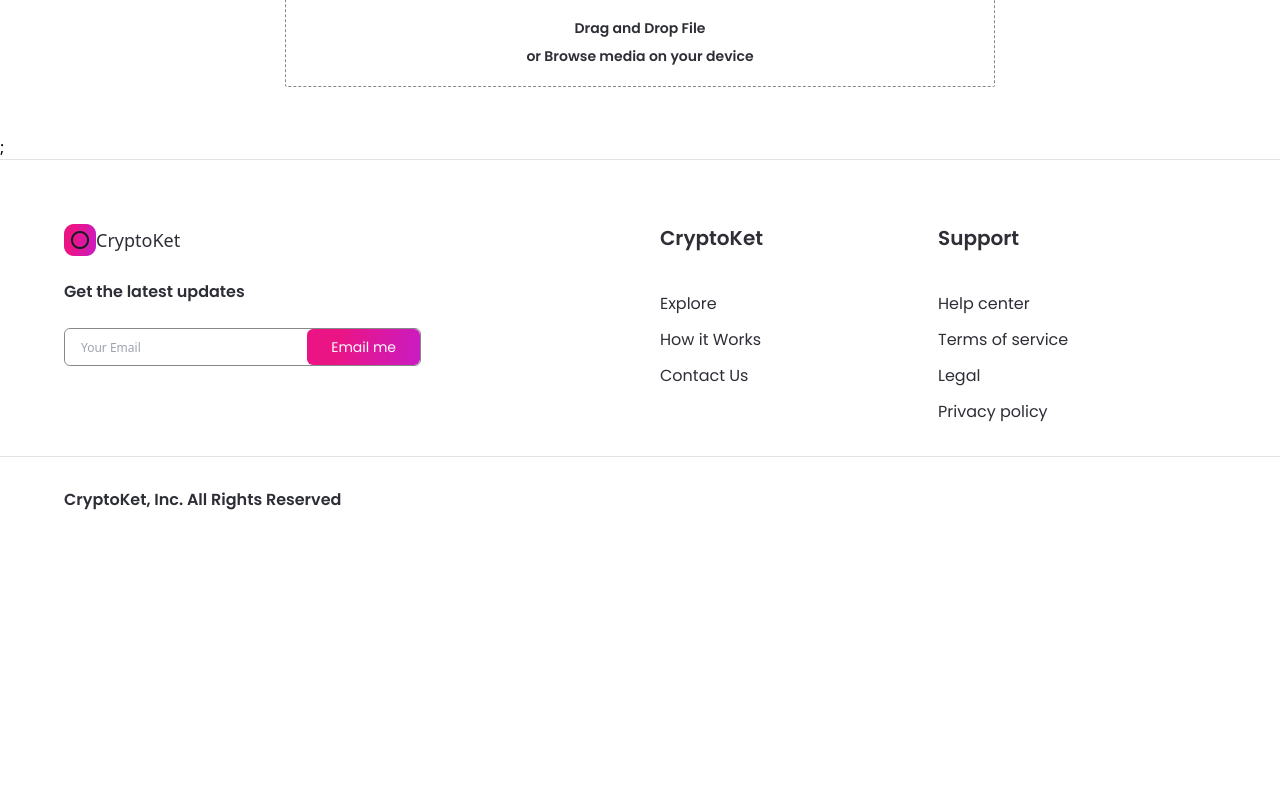
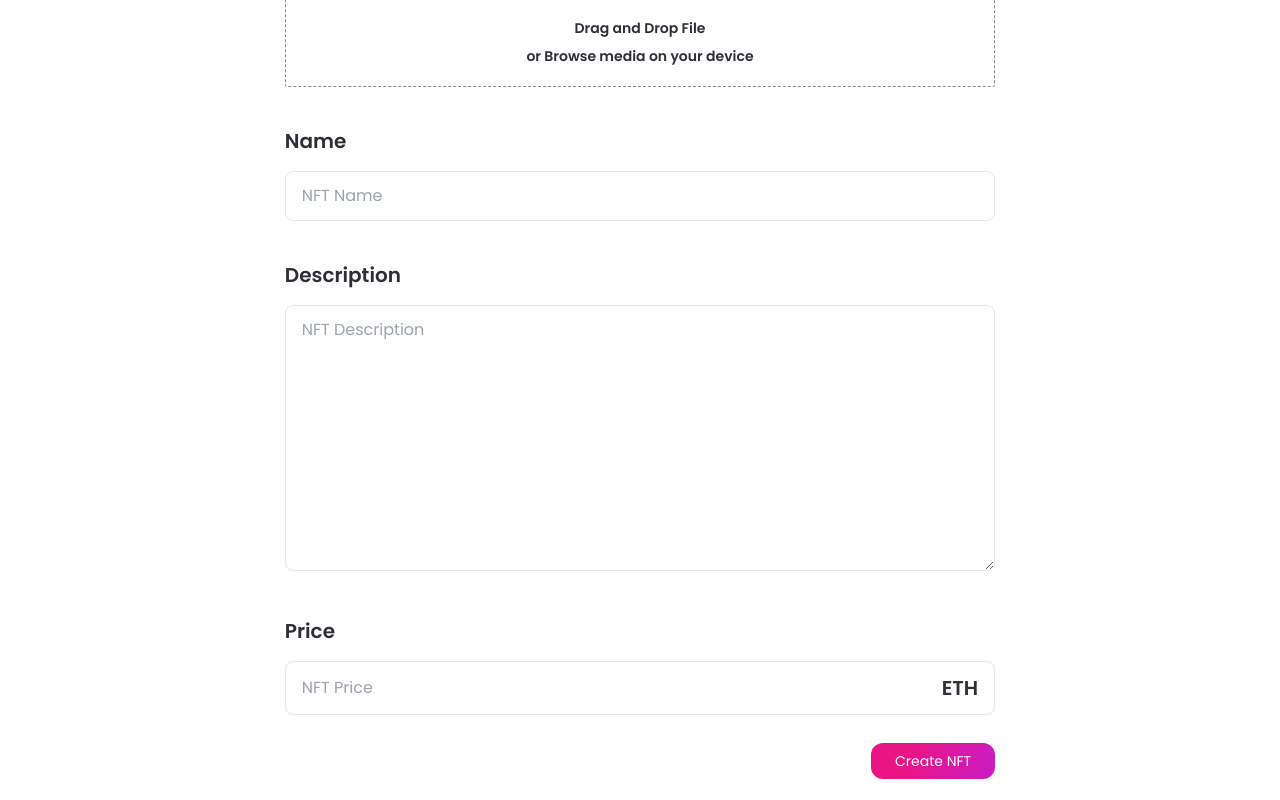
Before and after one commit to Defisto7/jsm_nft, a Next.js app: page /create-nft in a window 1280 px wide. Shown: the part 480-1280 px from the top of the page. Before the commit the page ends 1059 px from the top, so only its background shows below. Built offline with nearby package versions, Linux system fonts and the light colour scheme.

Commit message:
Master
add Input

```diff
--- /dev/null
+++ b/components/Input.jsx
@@ -0,0 +1,35 @@
+import React from 'react';
+
+const Input = ({ inputType, title, placeholder, handleClick }) => (
+  <div className="mt-10 w-full">
+    <p className="font-poppins dark:text-white text-nft-black-1 font-semibold text-xl">{title}</p>
+
+    {inputType === 'number' ? (
+      <div className="dark:bg-nft-black-1 bg-white border dark:border-nft-gray-2 rounded-lg w-full outline-none font-poppins dark:text-white text-nft-gray-2 text-base mt-4 px-4 py-3 flexBetween flex-row">
+        <input
+          type="number"
+          className="flex w-full dark:bg-nft-black-1 bg-white outline-none"
+          placeholder={placeholder}
+          onChange={handleClick}
+        />
+        <p className="font-poppins dark:text-white text-nft-black-1 font-semibold text-xl">ETH</p>
+      </div>
+    ) : inputType === 'textarea' ? (
+      <textarea
+        rows={10}
+        className="dark:bg-nft-black-1 bg-white border dark:border-nft-gray-2 rounded-lg w-full outline-none font-poppins dark:text-white text-nft-gray-2 text-base mt-4 px-4 py-3"
+        placeholder={placeholder}
+        onChange={handleClick}
+      />
+    ) : (
+      <input
+        className="dark:bg-nft-black-1 bg-white border dark:border-nft-gray-2 rounded-lg w-full outline-none font-poppins dark:text-white text-nft-gray-2 text-base mt-4 px-4 py-3"
+        placeholder={placeholder}
+        onChange={handleClick}
+      />
+
+    )}
+  </div>
+);
+
+export default Input;
--- a/components/index.js
+++ b/components/index.js
@@ -4,5 +4,6 @@
 import Banner from './Banner';
 import CreatorCard from './CreatorCard';
 import NFTCard from './NFTCard';
+import Input from './Input';
 
-export { Navbar, Footer, Button, Banner, CreatorCard, NFTCard };
+export { Navbar, Footer, Button, Banner, CreatorCard, NFTCard, Input };
--- a/pages/create-nft.js
+++ b/pages/create-nft.js
@@ -4,11 +4,12 @@
 import Image from 'next/image';
 import { useTheme } from 'next-themes';
 
-import { Button } from '../components';
+import { Button, Input } from '../components';
 import images from '../assets';
 
 const CreateNFT = () => {
   const [fileUrl, setFileUrt] = useState(null);
+  const [formInput, setFormInput] = useState({ price: '', name: '', description: '' });
   const { theme } = useTheme();
 
   const onDrop = useCallback(() => {
@@ -62,6 +63,31 @@
             )}
           </div>
         </div>
+        <Input
+          inputType="input"
+          title="Name"
+          placeholder="NFT Name"
+          handleClick={(e) => setFormInput({ ...formInput, name: e.target.value })}
+        />
+        <Input
+          inputType="textarea"
+          title="Description"
+          placeholder="NFT Description"
+          handleClick={(e) => setFormInput({ ...formInput, description: e.target.value })}
+        />
+        <Input
+          inputType="number"
+          title="Price"
+          placeholder="NFT Price"
+          handleClick={(e) => setFormInput({ ...formInput, price: e.target.value })}
+        />
+        <div className="mt-7 w-full flex justify-end">
+          <Button
+            btnName="Create NFT"
+            classStyles="rounded-xl"
+            handleClick={() => {}}
+          />
+        </div>
       </div>
     </div>
   );
```
